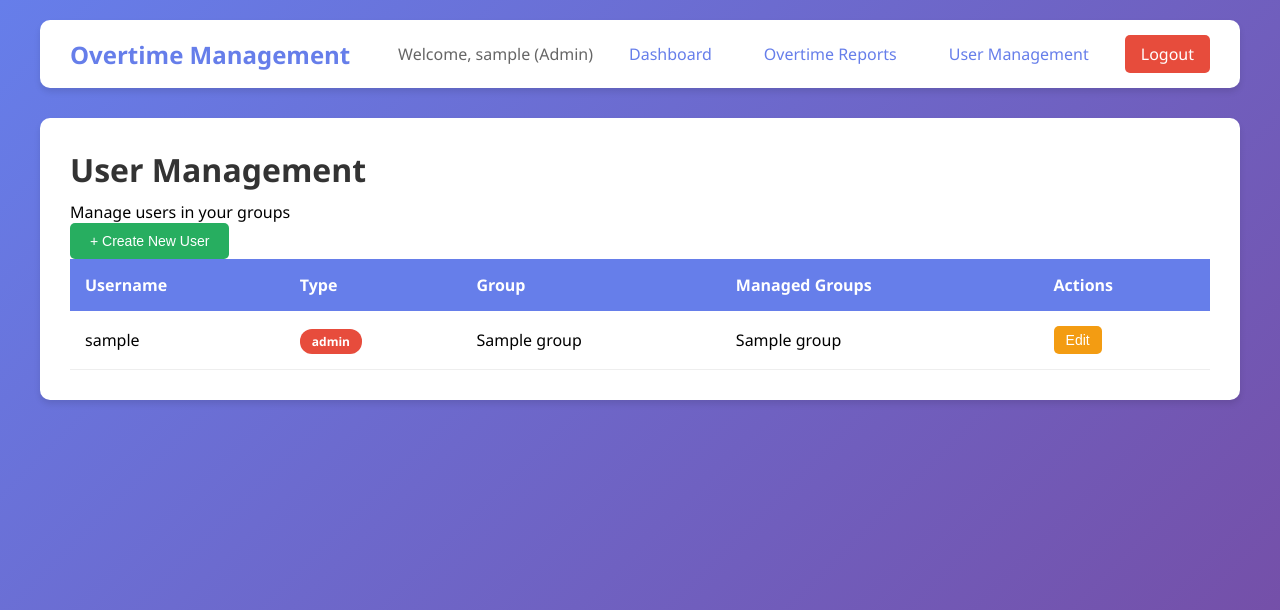
After one commit to RatArt/csd-overtime, a Flask app: page /admin/users in a window 1280 px wide. The commit adds this page. Shown: the top 610 px of the page. Run offline with Flask 3, Linux system fonts and the light colour scheme; a user stored in the database is signed in; tables that the repository leaves empty hold one stand-in row (values such as "Sample post").

Commit message:
user mangment gui

```diff
--- a/app.py
+++ b/app.py
@@ -328,6 +328,180 @@ def admin_delete_overtime(overtime_id):
     return redirect(url_for('admin_user_details', user_id=user.id))
 
 
+@app.route('/admin/users')
+@login_required
+def admin_users():
+    """Display user management page for admins."""
+    if not current_user.is_admin():
+        flash('Access denied. Admin privileges required.', 'error')
+        return redirect(url_for('dashboard'))
+
+    # Get groups this admin can manage
+    managed_group_ids = current_user.get_managed_group_ids()
+    managed_groups = Group.query.filter(Group.id.in_(managed_group_ids)).all() if managed_group_ids else []
+
+    # Get all users in managed groups
+    users = User.query.filter(User.group_id.in_(managed_group_ids)).all() if managed_group_ids else []
+
+    # Get all groups for the dropdown
+    all_groups = Group.query.all()
+
+    return render_template(
+        'admin_users.html',
+        users=users,
+        managed_groups=managed_groups,
+        all_groups=all_groups
+    )
+
+
+@app.route('/admin/users/create', methods=['POST'])
+@login_required
+def admin_create_user():
+    """Create a new user (admin only)."""
+    if not current_user.is_admin():
+        flash('Access denied. Admin privileges required.', 'error')
+        return redirect(url_for('dashboard'))
+
+    username = request.form.get('username')
+    password = request.form.get('password')
+    user_type = request.form.get('user_type', 'common')
+    group_id = request.form.get('group_id', type=int)
+
+    # Validation
+    if not username or not password or not group_id:
+        flash('All fields are required', 'error')
+        return redirect(url_for('admin_users'))
+
+    # Check if admin can manage this group
+    if not current_user.can_manage_group(group_id):
+        flash('Access denied. You cannot create users in this group.', 'error')
+        return redirect(url_for('admin_users'))
+
+    # Check if username already exists
+    if User.query.filter_by(username=username).first():
+        flash(f'Username "{username}" already exists', 'error')
+        return redirect(url_for('admin_users'))
+
+    # Create user
+    new_user = User(
+        username=username,
+        user_type=user_type,
+        group_id=group_id
+    )
+    new_user.set_password(password)
+    db.session.add(new_user)
+    db.session.commit()
+
+    # If admin, assign managed groups
+    if user_type == 'admin':
+        managed_group_ids = request.form.getlist('managed_groups')
+        for gid in managed_group_ids:
+            gid = int(gid)
+            if current_user.can_manage_group(gid):
+                admin_group = AdminGroup(admin_id=new_user.id, group_id=gid)
+                db.session.add(admin_group)
+        db.session.commit()
+
+    logger.info(f"User created by admin: Admin {current_user.username} (ID: {current_user.id}) created user {username} (ID: {new_user.id})")
+    flash(f'User "{username}" created successfully', 'success')
+    return redirect(url_for('admin_users'))
+
+
+@app.route('/admin/users/edit/<int:user_id>', methods=['POST'])
+@login_required
+def admin_edit_user(user_id):
+    """Edit a user (admin only)."""
+    if not current_user.is_admin():
+        flash('Access denied. Admin privileges required.', 'error')
+        return redirect(url_for('dashboard'))
+
+    user = User.query.get_or_404(user_id)
+
+    # Check if admin can manage this user's group
+    if not current_user.can_manage_group(user.group_id):
+        flash('Access denied. You cannot edit this user.', 'error')
+        return redirect(url_for('admin_users'))
+
+    username = request.form.get('username')
+    password = request.form.get('password')
+    user_type = request.form.get('user_type')
+    group_id = request.form.get('group_id', type=int)
+
+    # Validation
+    if not username or not user_type or not group_id:
+        flash('Username, user type, and group are required', 'error')
+        return redirect(url_for('admin_users'))
+
+    # Check if admin can manage the new group
+    if not current_user.can_manage_group(group_id):
+        flash('Access denied. You cannot assign users to this group.', 'error')
+        return redirect(url_for('admin_users'))
+
+    # Check if username is taken by another user
+    existing_user = User.query.filter_by(username=username).first()
+    if existing_user and existing_user.id != user_id:
+        flash(f'Username "{username}" is already taken', 'error')
+        return redirect(url_for('admin_users'))
+
+    # Update user
+    old_username = user.username
+    user.username = username
+    user.user_type = user_type
+    user.group_id = group_id
+
+    if password:
+        user.set_password(password)
+
+    # Update admin groups if user is admin
+    if user_type == 'admin':
+        # Remove old admin groups
+        for ag in user.managed_groups:
+            db.session.delete(ag)
+
+        # Add new admin groups
+        managed_group_ids = request.form.getlist('managed_groups')
+        for gid in managed_group_ids:
+            gid = int(gid)
+            if current_user.can_manage_group(gid):
+                admin_group = AdminGroup(admin_id=user.id, group_id=gid)
+                db.session.add(admin_group)
+
+    db.session.commit()
+
+    logger.info(f"User edited by admin: Admin {current_user.username} (ID: {current_user.id}) edited user {old_username} -> {username} (ID: {user.id})")
+    flash(f'User "{username}" updated successfully', 'success')
+    return redirect(url_for('admin_users'))
+
+
+@app.route('/admin/users/delete/<int:user_id>', methods=['POST'])
+@login_required
+def admin_delete_user(user_id):
+    """Delete a user (admin only)."""
+    if not current_user.is_admin():
+        flash('Access denied. Admin privileges required.', 'error')
+        return redirect(url_for('dashboard'))
+
+    user = User.query.get_or_404(user_id)
+
+    # Prevent deleting yourself
+    if user.id == current_user.id:
+        flash('You cannot delete yourself', 'error')
+        return redirect(url_for('admin_users'))
+
+    # Check if admin can manage this user's group
+    if not current_user.can_manage_group(user.group_id):
+        flash('Access denied. You cannot delete this user.', 'error')
+        return redirect(url_for('admin_users'))
+
+    username = user.username
+    db.session.delete(user)
+    db.session.commit()
+
+    logger.info(f"User deleted by admin: Admin {current_user.username} (ID: {current_user.id}) deleted user {username} (ID: {user_id})")
+    flash(f'User "{username}" deleted successfully', 'success')
+    return redirect(url_for('admin_users'))
+
+
 if __name__ == '__main__':
     port = int(os.getenv('PORT', 5001))
     app.run(debug=True, host='0.0.0.0', port=port)
--- /dev/null
+++ b/templates/admin_users.html
@@ -0,0 +1,439 @@
+{% extends "base.html" %}
+
+{% block title %}User Management - Overtime Management{% endblock %}
+
+{% block extra_styles %}
+<style>
+    .page-header {
+        margin-bottom: 30px;
+    }
+
+    .page-header h1 {
+        color: #333;
+        margin-bottom: 10px;
+    }
+
+    .create-user-btn {
+        padding: 10px 20px;
+        background: #27ae60;
+        color: white;
+        border: none;
+        border-radius: 5px;
+        cursor: pointer;
+        font-size: 14px;
+        transition: background 0.3s;
+    }
+
+    .create-user-btn:hover {
+        background: #229954;
+    }
+
+    .users-table {
+        width: 100%;
+        border-collapse: collapse;
+        background: white;
+    }
+
+    .users-table th {
+        background: #667eea;
+        color: white;
+        padding: 15px;
+        text-align: left;
+        font-weight: 600;
+    }
+
+    .users-table td {
+        padding: 15px;
+        border-bottom: 1px solid #eee;
+    }
+
+    .users-table tr:hover {
+        background: #f8f9fa;
+    }
+
+    .badge {
+        padding: 4px 12px;
+        border-radius: 12px;
+        font-size: 12px;
+        font-weight: 600;
+    }
+
+    .badge-admin {
+        background: #e74c3c;
+        color: white;
+    }
+
+    .badge-common {
+        background: #3498db;
+        color: white;
+    }
+
+    .action-btn {
+        padding: 6px 12px;
+        border: none;
+        border-radius: 5px;
+        cursor: pointer;
+        font-size: 14px;
+        margin-right: 5px;
+        transition: background 0.3s;
+    }
+
+    .edit-btn {
+        background: #f39c12;
+        color: white;
+    }
+
+    .edit-btn:hover {
+        background: #d68910;
+    }
+
+    .delete-btn {
+        background: #e74c3c;
+        color: white;
+    }
+
+    .delete-btn:hover {
+        background: #c0392b;
+    }
+
+    /* Modal form styles */
+    .form-grid {
+        display: grid;
+        gap: 15px;
+        margin-bottom: 20px;
+    }
+
+    .form-group-modal {
+        display: flex;
+        flex-direction: column;
+    }
+
+    .form-group-modal label {
+        margin-bottom: 5px;
+        color: #333;
+        font-weight: 500;
+        font-size: 14px;
+    }
+
+    .form-group-modal input,
+    .form-group-modal select {
+        padding: 10px;
+        border: 1px solid #ddd;
+        border-radius: 5px;
+        font-size: 14px;
+    }
+
+    .form-group-modal input:focus,
+    .form-group-modal select:focus {
+        outline: none;
+        border-color: #667eea;
+    }
+
+    .checkbox-group {
+        display: flex;
+        flex-direction: column;
+        gap: 8px;
+        max-height: 150px;
+        overflow-y: auto;
+        padding: 10px;
+        border: 1px solid #ddd;
+        border-radius: 5px;
+    }
+
+    .checkbox-item {
+        display: flex;
+        align-items: center;
+        gap: 8px;
+    }
+
+    .checkbox-item input[type="checkbox"] {
+        width: auto;
+    }
+
+    #adminGroupsSection {
+        display: none;
+    }
+
+    #adminGroupsSection.show {
+        display: block;
+    }
+</style>
+{% endblock %}
+
+{% block content %}
+<div class="page-header">
+    <h1>User Management</h1>
+    <p>Manage users in your groups</p>
+    <button class="create-user-btn" onclick="showCreateUserModal()">+ Create New User</button>
+</div>
+
+{% if users %}
+<table class="users-table">
+    <thead>
+        <tr>
+            <th>Username</th>
+            <th>Type</th>
+            <th>Group</th>
+            <th>Managed Groups</th>
+            <th>Actions</th>
+        </tr>
+    </thead>
+    <tbody>
+        {% for user in users %}
+        <tr>
+            <td>{{ user.username }}</td>
+            <td>
+                <span class="badge {% if user.is_admin() %}badge-admin{% else %}badge-common{% endif %}">
+                    {{ user.user_type }}
+                </span>
+            </td>
+            <td>{{ user.group.name }}</td>
+            <td>
+                {% if user.is_admin() %}
+                    {% set managed_groups = user.managed_groups | map(attribute='group.name') | list %}
+                    {{ managed_groups | join(', ') if managed_groups else 'None' }}
+                {% else %}
+                    N/A
+                {% endif %}
+            </td>
+            <td>
+                <button class="action-btn edit-btn" onclick="showEditUserModal({{ user.id }}, '{{ user.username }}', '{{ user.user_type }}', {{ user.group_id }}, [{{ user.managed_groups | map(attribute='group_id') | list | join(',') }}])">Edit</button>
+                {% if user.id != current_user.id %}
+                <button class="action-btn delete-btn" onclick="confirmDeleteUser({{ user.id }}, '{{ user.username }}')">Delete</button>
+                {% endif %}
+            </td>
+        </tr>
+        {% endfor %}
+    </tbody>
+</table>
+{% else %}
+<div style="text-align: center; padding: 40px; color: #999;">
+    <p>No users found in your managed groups.</p>
+</div>
+{% endif %}
+
+<!-- Hidden forms for create/edit/delete -->
+<form id="createUserForm" method="POST" action="{{ url_for('admin_create_user') }}" style="display: none;">
+    <input type="hidden" name="username" id="create_username">
+    <input type="hidden" name="password" id="create_password">
+    <input type="hidden" name="user_type" id="create_user_type">
+    <input type="hidden" name="group_id" id="create_group_id">
+    <div id="create_managed_groups_hidden"></div>
+</form>
+
+<form id="editUserForm" method="POST" style="display: none;">
+    <input type="hidden" name="username" id="edit_username">
+    <input type="hidden" name="password" id="edit_password">
+    <input type="hidden" name="user_type" id="edit_user_type">
+    <input type="hidden" name="group_id" id="edit_group_id">
+    <div id="edit_managed_groups_hidden"></div>
+</form>
+
+<form id="deleteUserForm" method="POST" style="display: none;"></form>
+
+{% endblock %}
+
+{% block extra_scripts %}
+<script>
+    let currentUserId = null;
+
+    function showCreateUserModal() {
+        const modal = document.getElementById('messageModal');
+        const content = document.querySelector('.modal-content');
+        const footer = document.getElementById('modalFooter');
+
+        document.querySelector('.modal-icon').textContent = '👤';
+        document.querySelector('.modal-icon').className = 'modal-icon success';
+        document.getElementById('modalTitle').textContent = 'Create New User';
+
+        document.getElementById('modalBody').innerHTML = `
+            <div class="form-grid">
+                <div class="form-group-modal">
+                    <label for="modal_create_username">Username</label>
+                    <input type="text" id="modal_create_username" required>
+                </div>
+                <div class="form-group-modal">
+                    <label for="modal_create_password">Password</label>
+                    <input type="password" id="modal_create_password" required>
+                </div>
+                <div class="form-group-modal">
+                    <label for="modal_create_user_type">User Type</label>
+                    <select id="modal_create_user_type" onchange="toggleAdminGroups('create')">
+                        <option value="common">Common</option>
+                        <option value="admin">Admin</option>
+                    </select>
+                </div>
+                <div class="form-group-modal">
+                    <label for="modal_create_group">Group</label>
+                    <select id="modal_create_group" required>
+                        {% for group in managed_groups %}
+                        <option value="{{ group.id }}">{{ group.name }}</option>
+                        {% endfor %}
+                    </select>
+                </div>
+                <div class="form-group-modal" id="create_admin_groups_section" style="display: none;">
+                    <label>Managed Groups (for admin)</label>
+                    <div class="checkbox-group">
+                        {% for group in managed_groups %}
+                        <label class="checkbox-item">
+                            <input type="checkbox" name="create_managed_groups" value="{{ group.id }}">
+                            {{ group.name }}
+                        </label>
+                        {% endfor %}
+                    </div>
+                </div>
+            </div>
+        `;
+
+        footer.innerHTML = `
+            <button class="modal-btn cancel" onclick="closeModal()">Cancel</button>
+            <button class="modal-btn" onclick="submitCreateUser()">Create User</button>
+        `;
+
+        modal.classList.add('show');
+    }
+
+    function showEditUserModal(userId, username, userType, groupId, managedGroups) {
+        currentUserId = userId;
+        const modal = document.getElementById('messageModal');
+        const footer = document.getElementById('modalFooter');
+
+        document.querySelector('.modal-icon').textContent = '✏️';
+        document.querySelector('.modal-icon').className = 'modal-icon info';
+        document.getElementById('modalTitle').textContent = 'Edit User';
+
+        const isAdmin = userType === 'admin';
+
+        document.getElementById('modalBody').innerHTML = `
+            <div class="form-grid">
+                <div class="form-group-modal">
+                    <label for="modal_edit_username">Username</label>
+                    <input type="text" id="modal_edit_username" value="${username}" required>
+                </div>
+                <div class="form-group-modal">
+                    <label for="modal_edit_password">Password (leave empty to keep current)</label>
+                    <input type="password" id="modal_edit_password">
+                </div>
+                <div class="form-group-modal">
+                    <label for="modal_edit_user_type">User Type</label>
+                    <select id="modal_edit_user_type" onchange="toggleAdminGroups('edit')">
+                        <option value="common" ${userType === 'common' ? 'selected' : ''}>Common</option>
+                        <option value="admin" ${userType === 'admin' ? 'selected' : ''}>Admin</option>
+                    </select>
+                </div>
+                <div class="form-group-modal">
+                    <label for="modal_edit_group">Group</label>
+                    <select id="modal_edit_group" required>
+                        {% for group in managed_groups %}
+                        <option value="{{ group.id }}" ${groupId === {{ group.id }} ? 'selected' : ''}>{{ group.name }}</option>
+                        {% endfor %}
+                    </select>
+                </div>
+                <div class="form-group-modal" id="edit_admin_groups_section" style="display: ${isAdmin ? 'block' : 'none'};">
+                    <label>Managed Groups (for admin)</label>
+                    <div class="checkbox-group">
+                        {% for group in managed_groups %}
+                        <label class="checkbox-item">
+                            <input type="checkbox" name="edit_managed_groups" value="{{ group.id }}" ${managedGroups.includes({{ group.id }}) ? 'checked' : ''}>
+                            {{ group.name }}
+                        </label>
+                        {% endfor %}
+                    </div>
+                </div>
+            </div>
+        `;
+
+        footer.innerHTML = `
+            <button class="modal-btn cancel" onclick="closeModal()">Cancel</button>
+            <button class="modal-btn" onclick="submitEditUser()">Save Changes</button>
+        `;
+
+        modal.classList.add('show');
+    }
+
+    function toggleAdminGroups(mode) {
+        const userType = document.getElementById(`modal_${mode}_user_type`).value;
+        const section = document.getElementById(`${mode}_admin_groups_section`);
+        section.style.display = userType === 'admin' ? 'block' : 'none';
+    }
+
+    function submitCreateUser() {
+        const username = document.getElementById('modal_create_username').value;
+        const password = document.getElementById('modal_create_password').value;
+        const userType = document.getElementById('modal_create_user_type').value;
+        const groupId = document.getElementById('modal_create_group').value;
+
+        if (!username || !password || !groupId) {
+            showModal('error', 'Error', 'All fields are required');
+            return;
+        }
+
+        document.getElementById('create_username').value = username;
+        document.getElementById('create_password').value = password;
+        document.getElementById('create_user_type').value = userType;
+        document.getElementById('create_group_id').value = groupId;
+
+        // Add managed groups checkboxes
+        const managedGroupsContainer = document.getElementById('create_managed_groups_hidden');
+        managedGroupsContainer.innerHTML = '';
+        if (userType === 'admin') {
+            document.querySelectorAll('input[name="create_managed_groups"]:checked').forEach(cb => {
+                const input = document.createElement('input');
+                input.type = 'hidden';
+                input.name = 'managed_groups';
+                input.value = cb.value;
+                managedGroupsContainer.appendChild(input);
+            });
+        }
+
+        document.getElementById('createUserForm').submit();
+    }
+
+    function submitEditUser() {
+        const username = document.getElementById('modal_edit_username').value;
+        const password = document.getElementById('modal_edit_password').value;
+        const userType = document.getElementById('modal_edit_user_type').value;
+        const groupId = document.getElementById('modal_edit_group').value;
+
+        if (!username || !groupId) {
+            showModal('error', 'Error', 'Username and group are required');
+            return;
+        }
+
+        const form = document.getElementById('editUserForm');
+        form.action = `/admin/users/edit/${currentUserId}`;
+
+        document.getElementById('edit_username').value = username;
+        document.getElementById('edit_password').value = password;
+        document.getElementById('edit_user_type').value = userType;
+        document.getElementById('edit_group_id').value = groupId;
+
+        // Add managed groups checkboxes
+        const managedGroupsContainer = document.getElementById('edit_managed_groups_hidden');
+        managedGroupsContainer.innerHTML = '';
+        if (userType === 'admin') {
+            document.querySelectorAll('input[name="edit_managed_groups"]:checked').forEach(cb => {
+                const input = document.createElement('input');
+                input.type = 'hidden';
+                input.name = 'managed_groups';
+                input.value = cb.value;
+                managedGroupsContainer.appendChild(input);
+            });
+        }
+
+        form.submit();
+    }
+
+    function confirmDeleteUser(userId, username) {
+        showConfirm(
+            'Delete User',
+            `Are you sure you want to delete user "${username}"? This will also delete all their overtime records.`,
+            function() {
+                const form = document.getElementById('deleteUserForm');
+                form.action = `/admin/users/delete/${userId}`;
+                form.submit();
+            }
+        );
+    }
+</script>
+{% endblock %}
--- a/templates/base.html
+++ b/templates/base.html
@@ -200,7 +200,8 @@
                 <span style="color: #666;">Welcome, {{ current_user.username }}{% if current_user.is_admin() %} (Admin){% endif %}</span>
                 <a href="{{ url_for('dashboard') }}">Dashboard</a>
                 {% if current_user.is_admin() %}
-                <a href="{{ url_for('admin_panel') }}">Admin Panel</a>
+                <a href="{{ url_for('admin_panel') }}">Overtime Reports</a>
+                <a href="{{ url_for('admin_users') }}">User Management</a>
                 {% endif %}
                 <a href="{{ url_for('logout') }}" class="logout-btn">Logout</a>
             </nav>
```
Also changed, not shown: manage_users.py (+113 -3 lines).
